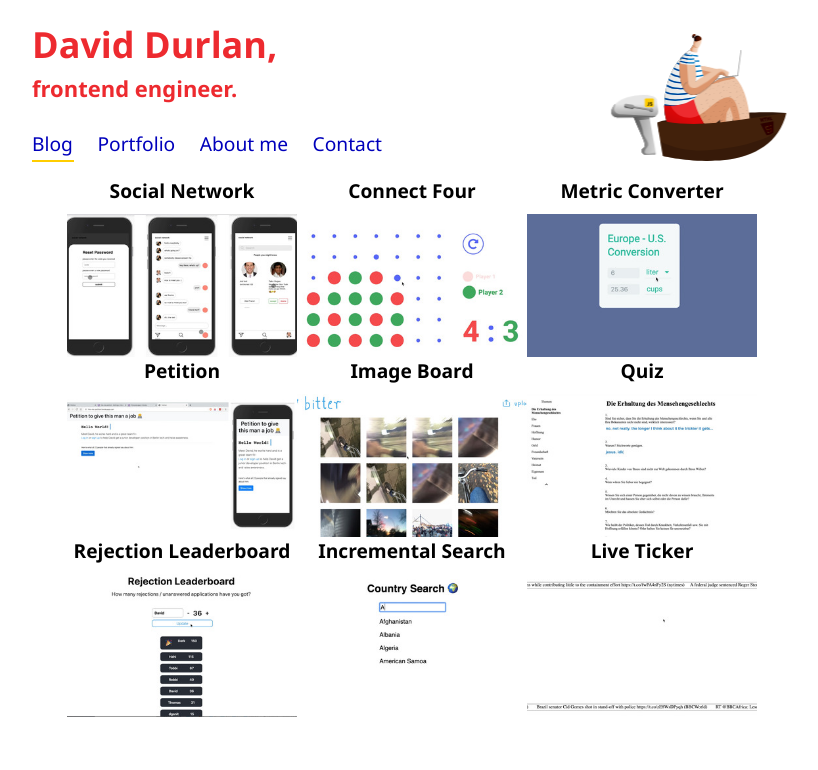
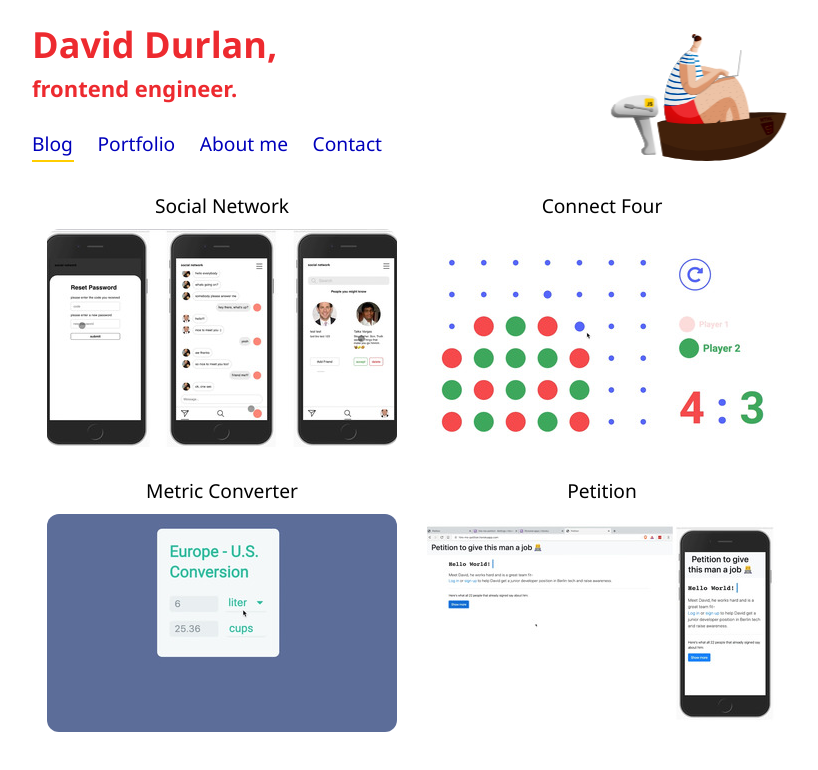
Before and after one commit to david-aurel/personal-website-old, a React (Create React App) app: page /portfolio in a window 1280 px wide. Shown: the top 770 px of the page, without its empty margins (228-1046 px from the left). Built offline with nearby package versions, Linux system fonts and the light colour scheme.

Commit message:
portfolio looking fly

```diff
--- a/src/App.css
+++ b/src/App.css
@@ -207,10 +207,9 @@ main p {
     flex-direction: column;
     justify-content: space-between;
     min-width: 100%;
-    max-width: 230px;
     text-decoration: none;
-    margin-bottom: 30px;
-    padding-bottom: 40px;
+    margin-bottom: 50px;
+    padding-bottom: 50px;
     border-bottom: 1px solid;
 }
 
@@ -222,8 +221,9 @@ main p {
     margin-bottom: 10px;
 }
 
-.portfolioNav div {
-    min-height: 210px;
+.portfolioNav img {
+    border-radius: 12px;
+    width: 100%;
 }
 
 .portfolio-card-wrapper {
@@ -451,9 +451,21 @@ textarea::placeholder {
     }
 
     .portfolioNav a {
+        height: 230px;
+        min-width: 45%;
+        border: none;
+        margin: 15px 15px 40px 15px;
+        padding: 0;
+    }
+
+    .portfolioNav p {
+        font-weight: 400;
+    }
+
+    /* .portfolioNav div {
         height: 150px;
-        min-width: 230px;
-    }
+        flex-grow: 1;
+    } */
 }
 @media (min-width: 350px) {
     .navLinks {
--- a/src/components/portfolioNav.js
+++ b/src/components/portfolioNav.js
@@ -13,14 +13,7 @@ const PortfolioNav = ({ data, changeAnimation }) => {
                     >
                         {/* <img className='thumbnail' src={el.thumbnail} alt='' /> */}
                         <p>{el.title}</p>
-                        <div
-                            style={{
-                                backgroundImage: `url(${el.thumbnail})`,
-                                height: '100%',
-                                backgroundRepeat: 'no-repeat',
-                                backgroundSize: 'contain'
-                            }}
-                        ></div>
+                        <img src={el.thumbnail} alt='' />
                     </Link>
                 );
             })}
```
